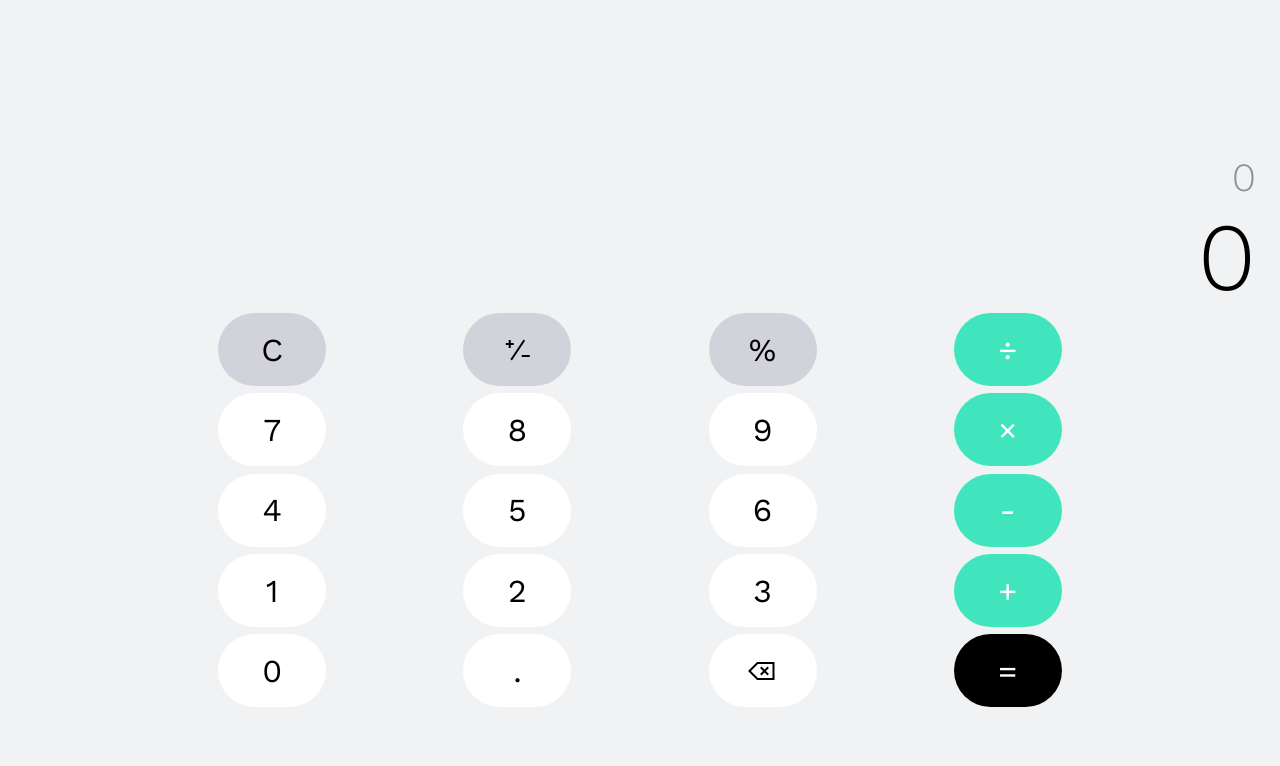
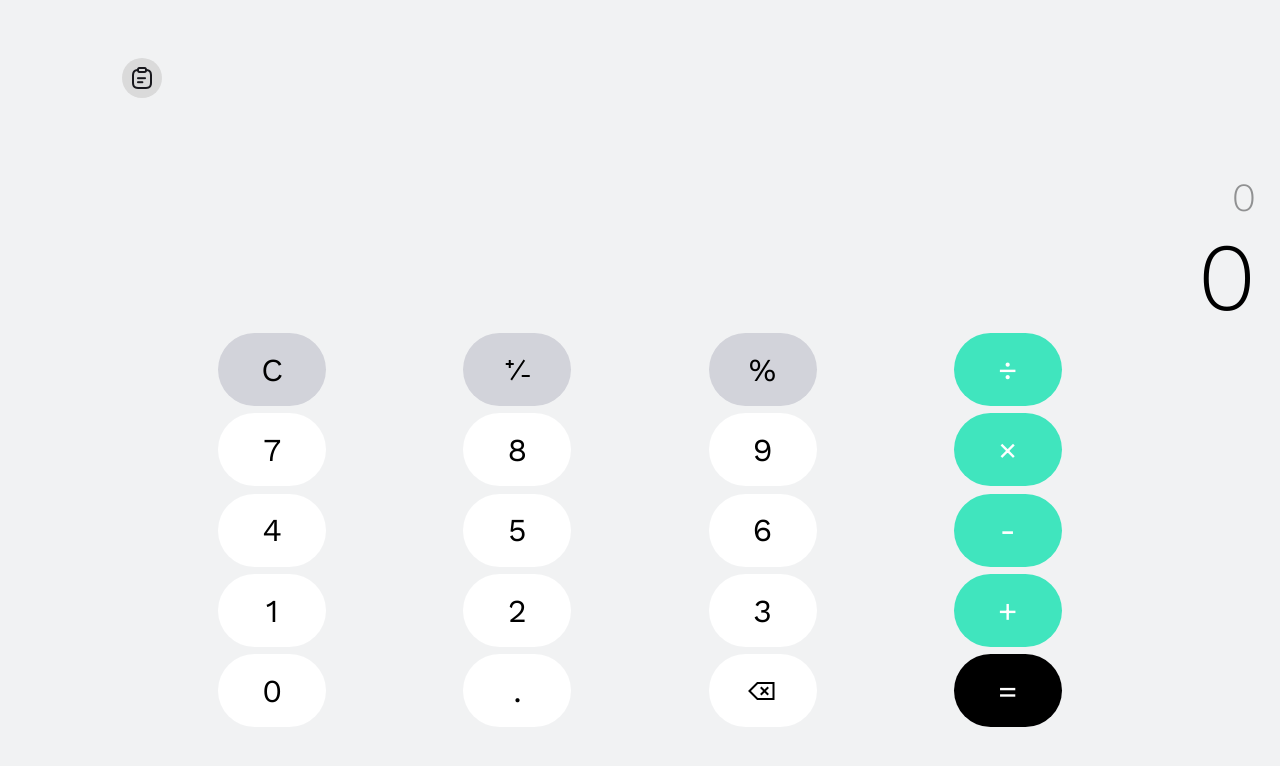
Before and after one commit to Sarra-Ramezani/calculator-project, a plain HTML site: page index.html in a window 1280 px wide. Drawn offline with nearby package versions, Linux system fonts and the light colour scheme.

Commit message:
add history button

```diff
--- a/index.html
+++ b/index.html
@@ -14,6 +14,11 @@
   </head>
   <body>
     <header class="status-bar"></header>
+    <div id="history">
+      <button id="history-btn">
+        <img src="assets/clipboard-text.png" alt="history icon" />
+      </button>
+    </div>
     <main class="calculator">
       <div id="operation">0</div>
       <div id="result">0</div>
--- a/script.js
+++ b/script.js
@@ -42,7 +42,7 @@ document
           result = decimalPlaces(result) < 5 ? result : result.toFixed(4);
         }
         //to continue the opertaion, we set result to currentOperation
-        currentOperation = result;
+        currentOperation = Number(result);
         displayPreviousOperation(currentOperation);
         displayResult(result);
       }
@@ -69,6 +69,7 @@ document
     } else if (btnValue === "negative") {
       lastOperand = getLastOperand(currentOperation);
       //replace the last operand with converted negative operand
+      console.log(lastOperand);
       currentOperation =
         currentOperation.substring(
           0,
@@ -98,10 +99,15 @@ function displayPreviousOperation(value) {
 }
 
 function getLastOperand(operation) {
-  //split string by anything that is not a digit, . or % and create an array of operands
-  const operandsArray = operation.split(/[^0-9.%]+/);
-  //return the last operand
-  return operandsArray[operandsArray.length - 1];
+  const regex = /[^0-9.%]+/;
+  if (regex.test(operation)) {
+    //split string by anything that is not a digit, . or % and create an array of operands
+    const operandsArray = operation.split(regex);
+    //return the last operand
+    return operandsArray[operandsArray.length - 1];
+  } else {
+    return operation;
+  }
 }
 
 function decimalPlaces(num) {
--- a/style.css
+++ b/style.css
@@ -44,8 +44,24 @@ body {
   align-items: center;
 }
 
+#history-btn {
+  height: 40px;
+  width: 40px;
+  background-color: rgba(218, 218, 218, 1);
+  border-radius: 34px;
+  display: flex;
+  justify-content: center;
+  align-items: center;
+  margin-bottom: 80px;
+  margin-left: 9%;
+}
+
+#history-btn > img {
+  width: 60%;
+}
+
 .status-bar {
-  height: 150px;
+  height: 50px;
 }
 main {
   display: flex;
```
Also changed, not shown: assets/clipboard-text.png (added), 1 other file.
